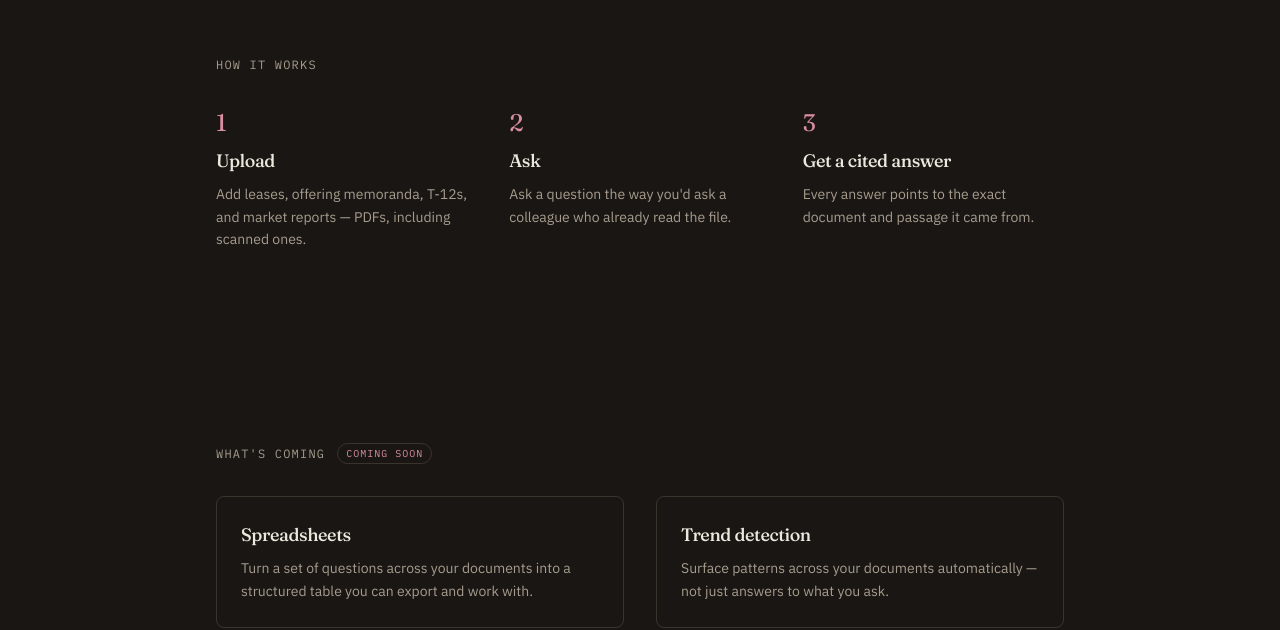
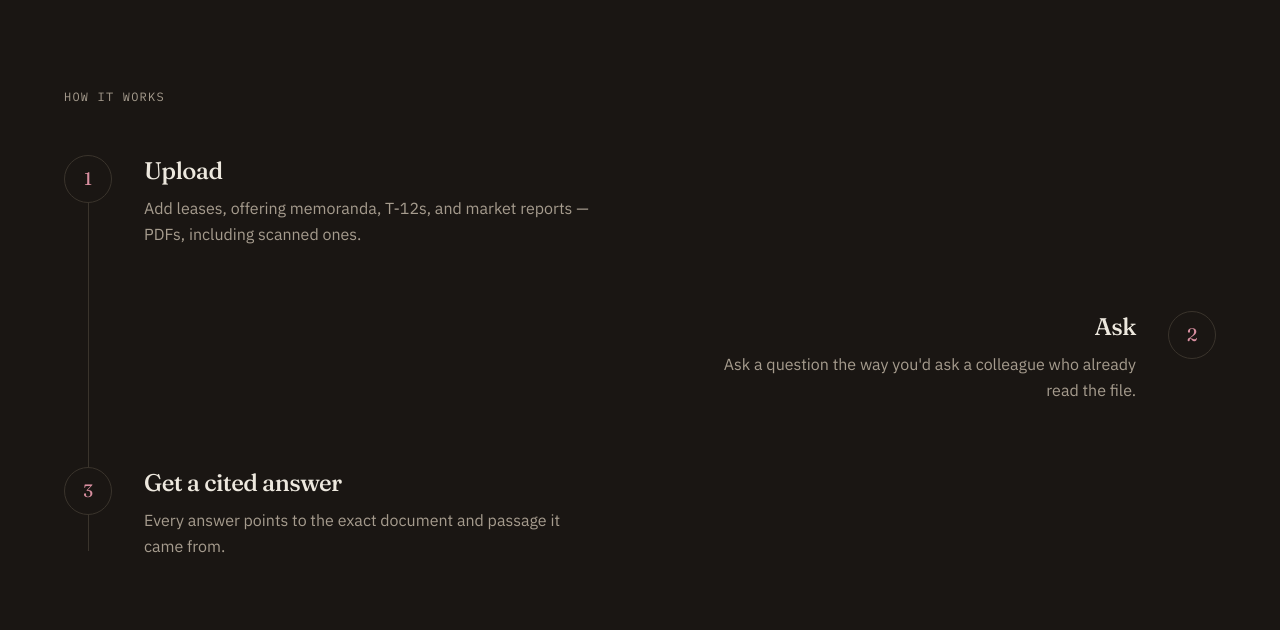
Before and after one commit to Clash4202/cre-copilot, a Next.js app: page / in a window 1280 px wide. Shown: the part 1464-2094 px from the top of the page. Built offline with nearby package versions, Linux system fonts and the light colour scheme; no server answers.

Commit message:
Rebuild how-it-works as a connected alternating sequence

```diff
--- a/src/components/landing/how-it-works.tsx
+++ b/src/components/landing/how-it-works.tsx
@@ -1,6 +1,7 @@
 'use client'
 
 import { Reveal } from './reveal'
+import { SectionShell } from './section-shell'
 
 const STEPS = [
   {
@@ -9,7 +10,7 @@ const STEPS = [
   },
   {
     title: 'Ask',
-    body: 'Ask a question the way you\'d ask a colleague who already read the file.',
+    body: "Ask a question the way you'd ask a colleague who already read the file.",
   },
   {
     title: 'Get a cited answer',
@@ -19,25 +20,39 @@ const STEPS = [
 
 export function HowItWorks() {
   return (
-    <section className="mx-auto max-w-4xl px-6 py-24">
+    <SectionShell id="how-it-works" className="py-24 sm:py-32">
       <Reveal>
         <span className="font-mono text-xs uppercase tracking-widest text-slate">
           How it works
         </span>
       </Reveal>
-      <div className="mt-8 grid gap-8 sm:grid-cols-3">
+      <div className="relative mt-12 flex flex-col gap-12 sm:gap-16">
+        <div
+          className="absolute bottom-2 left-6 top-2 hidden w-px bg-hairline sm:block"
+          aria-hidden="true"
+        />
         {STEPS.map((step, i) => (
-          <Reveal key={step.title} delay={i * 0.1}>
-            <div className="flex flex-col gap-2">
-              <span className="font-display text-2xl text-wine">{i + 1}</span>
-              <h3 className="font-display text-lg font-medium tracking-tight text-ink">
-                {step.title}
-              </h3>
-              <p className="text-sm leading-relaxed text-slate">{step.body}</p>
+          <Reveal key={step.title} delay={i * 0.12}>
+            <div
+              className={`flex flex-col gap-4 sm:flex-row sm:items-start sm:gap-8 ${
+                i % 2 === 1 ? 'sm:flex-row-reverse sm:text-right' : ''
+              }`}
+            >
+              <span className="relative z-10 flex h-12 w-12 flex-none items-center justify-center rounded-full border border-hairline bg-paper font-display text-lg text-wine">
+                {i + 1}
+              </span>
+              <div className="max-w-md">
+                <h3 className="font-display text-xl font-medium tracking-tight text-ink sm:text-2xl">
+                  {step.title}
+                </h3>
+                <p className="mt-2 text-sm leading-relaxed text-slate sm:text-base">
+                  {step.body}
+                </p>
+              </div>
             </div>
           </Reveal>
         ))}
       </div>
-    </section>
+    </SectionShell>
   )
 }
```
